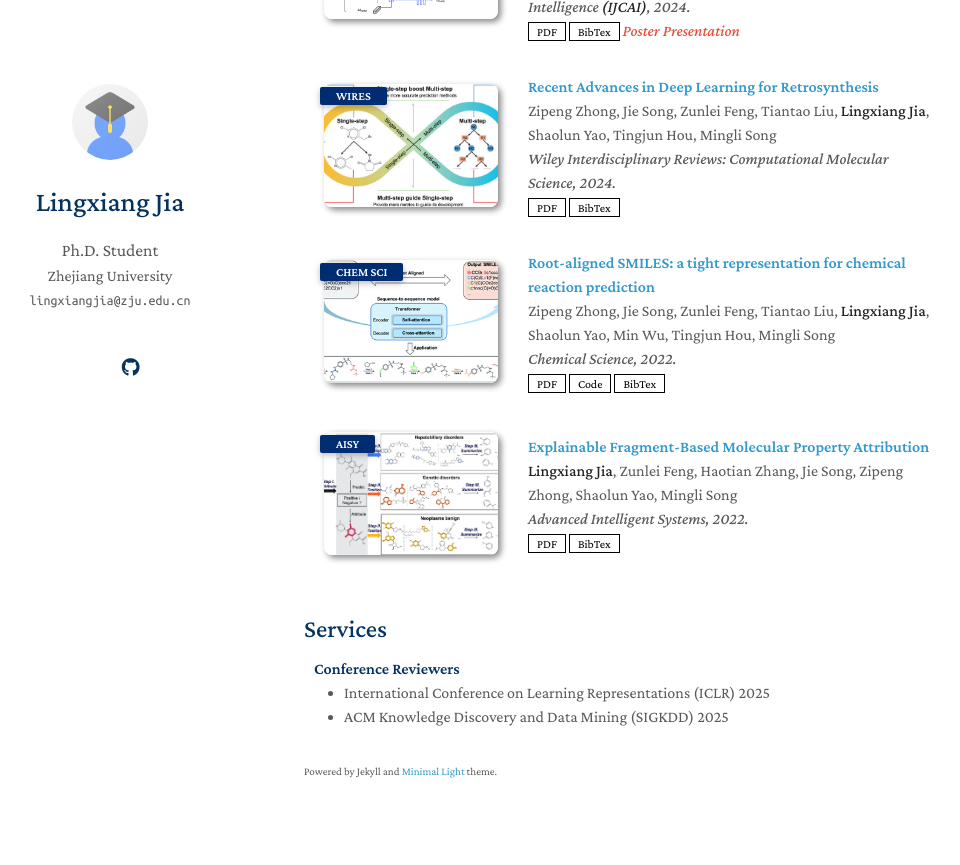
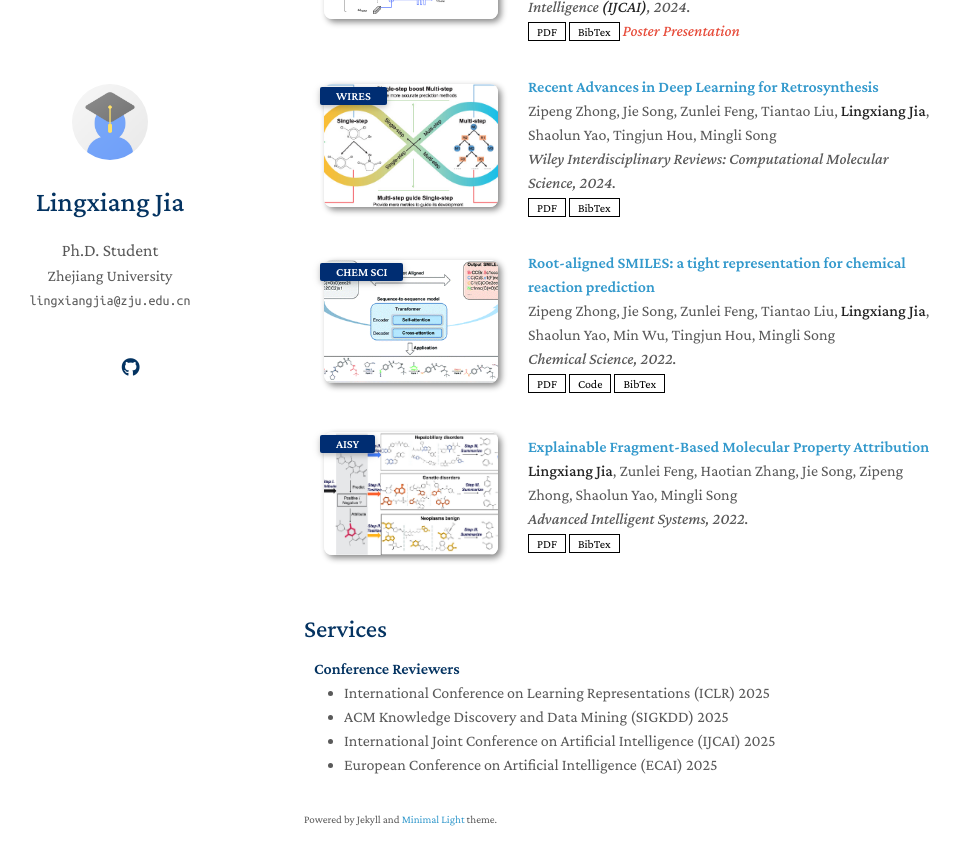
Before and after one commit to hry98kki/hry98kki.github.io, a Jekyll site: the page built from index.md, in a window 1280 px wide and 900 px high, scrolled down 2156 px. Shown: the top 865 px of the window, without its empty margins (166-1126 px from the left). Built offline with Jekyll 4.4.1, drawn with Linux system fonts in a browser that asks for light colours; nearby versions of some CDN libraries; a style sheet for code colours, icons or effects is not loaded; our own code applies the rules of GitHub Pages for plain Markdown files.

Commit message:
Update services.md

```diff
--- a/_includes/services.md
+++ b/_includes/services.md
@@ -5,4 +5,6 @@
 <ul style="margin:0 0 5px;">
   <li><a href="https://iclr.cc/Conferences/2025/"><autocolor>International Conference on Learning Representations (ICLR) 2025</autocolor></a></li>
   <li><a href="https://kdd2025.kdd.org/"><autocolor>ACM Knowledge Discovery and Data Mining (SIGKDD) 2025</autocolor></a></li>
+  <li><a href="https://2025.ijcai.org/"><autocolor>International Joint Conference on Artificial Intelligence (IJCAI) 2025</autocolor></a></li>
+  <li><a href="https://ecai2025.org/"><autocolor>European Conference on Artificial Intelligence (ECAI) 2025</autocolor></a></li>
 </ul>
```
